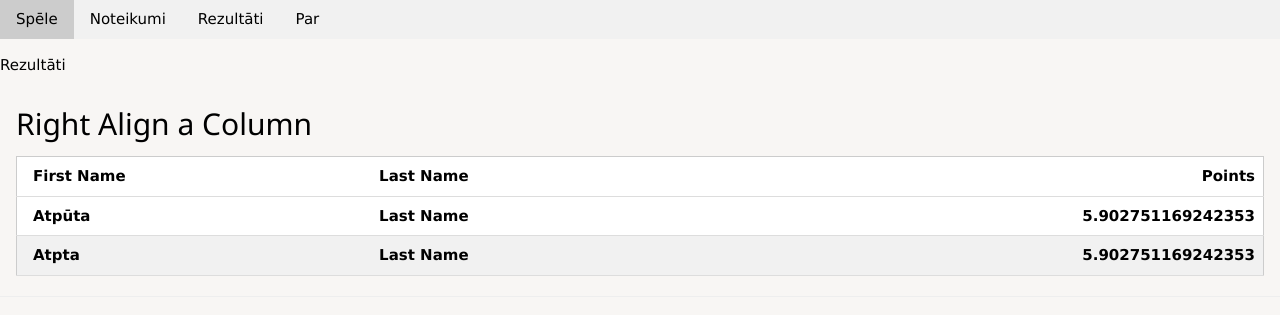
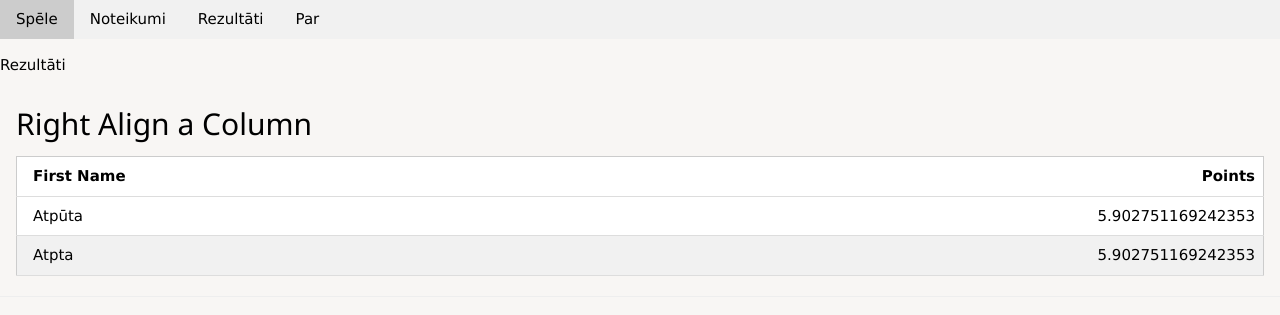
Before and after one commit to TheTomyLV/word_crush, a Flask app: page /results/ in a window 1280 px wide. Shown: the top 315 px of the page. Run offline with Flask 3, Linux system fonts and the light colour scheme; lists and menus that the app fills with data are empty.

Commit message:
Fixed:Everything in the results tab isn't a header

```diff
--- a/templates/results.html
+++ b/templates/results.html
@@ -11,15 +11,13 @@ Rezultāti
     <thead>
         <tr>
         <th>First Name</th>
-        <th>Last Name</th>
         <th class="w3-right-align">Points</th>
       </tr>
     </thead>
         {% for results in result %}
         <tr>
-            <th>{{results.vards}}</th>
-            <th>Last Name</th>
-            <th class="w3-right-align">{{results.punkti}}</th>
+            <td>{{results.vards}}</td>
+            <td class="w3-right-align">{{results.punkti}}</td>
         </tr>
         {% endfor %}
     </table>
```
